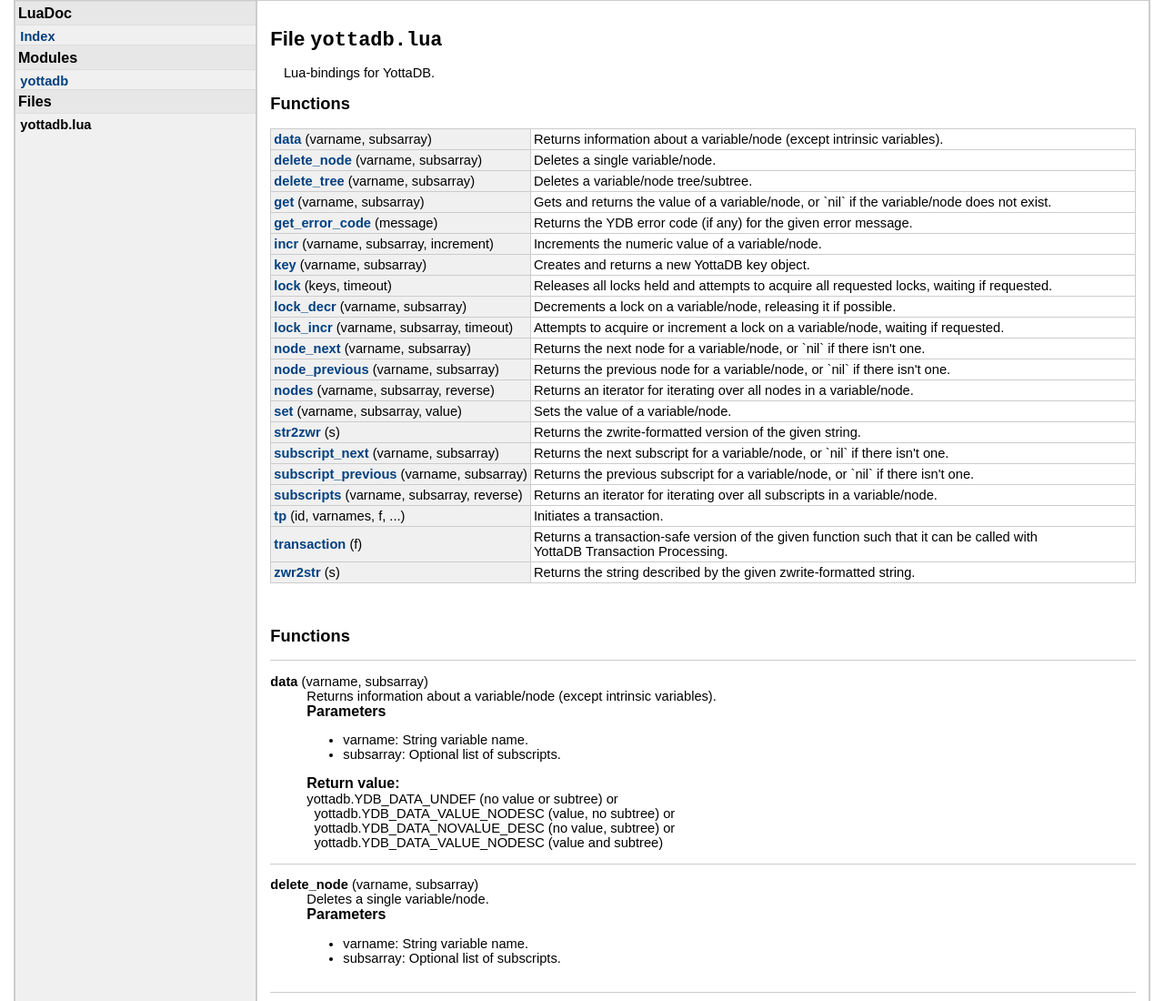
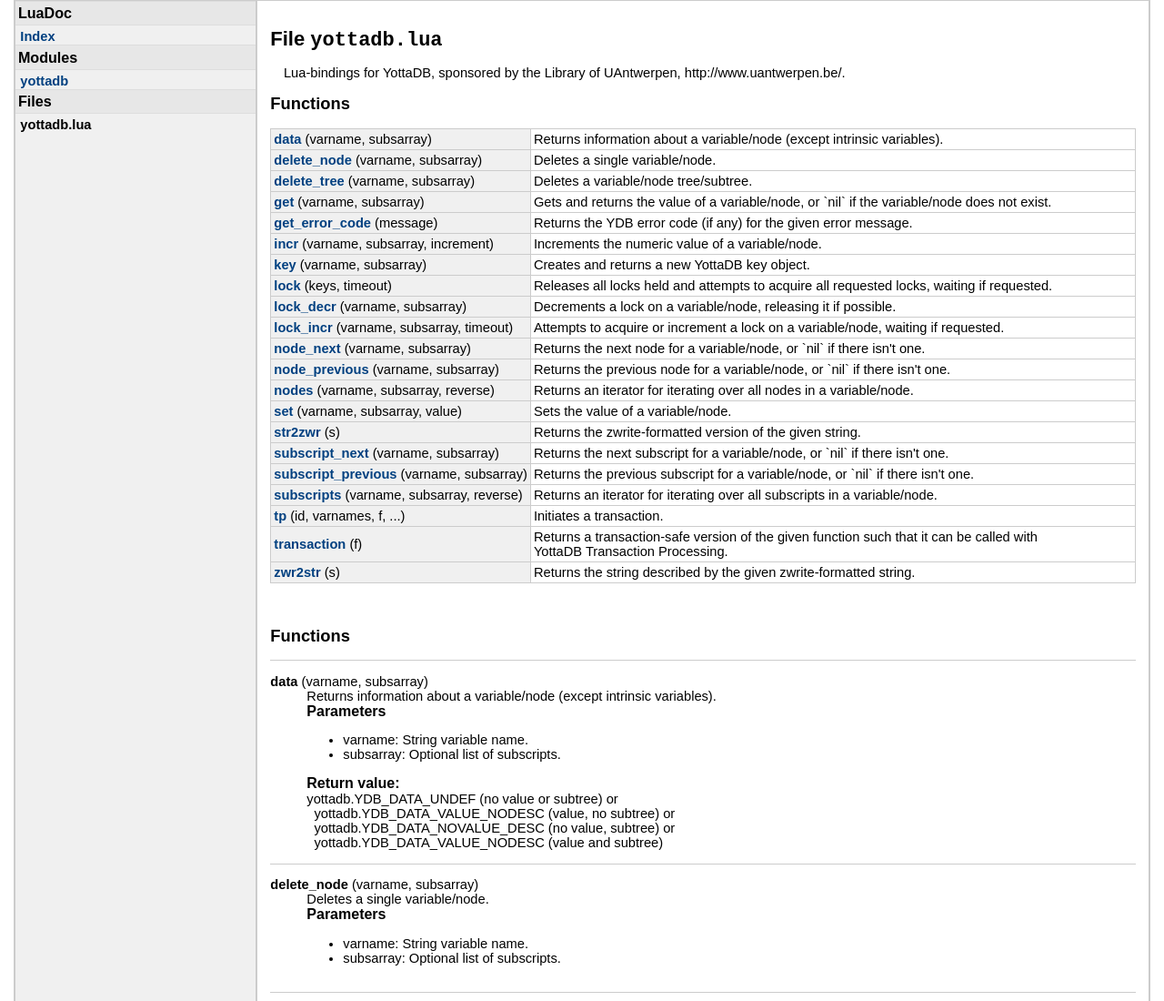
Before and after one commit to anet-be/lua-yottadb, a plain HTML site: page docs/files/yottadb.html in a window 1280 px wide. Shown: the top 1100 px of the page at 91% size. Drawn offline with Linux system fonts and the light colour scheme.

Commit message:
Added sponsorship information to LuaDoc.

```diff
--- a/docs/files/yottadb.html
+++ b/docs/files/yottadb.html
@@ -64,7 +64,7 @@
 <h1>File <code>yottadb.lua</code></h1>
 
 
-<p>Lua-bindings for YottaDB.</p>
+<p>Lua-bindings for YottaDB, sponsored by the Library of UAntwerpen, http://www.uantwerpen.be/.</p>
 
 
 
```
Also changed, not shown: docs/index.html (+1 -1 lines), docs/modules/yottadb.html (+1 -1 lines), 1 other file.
